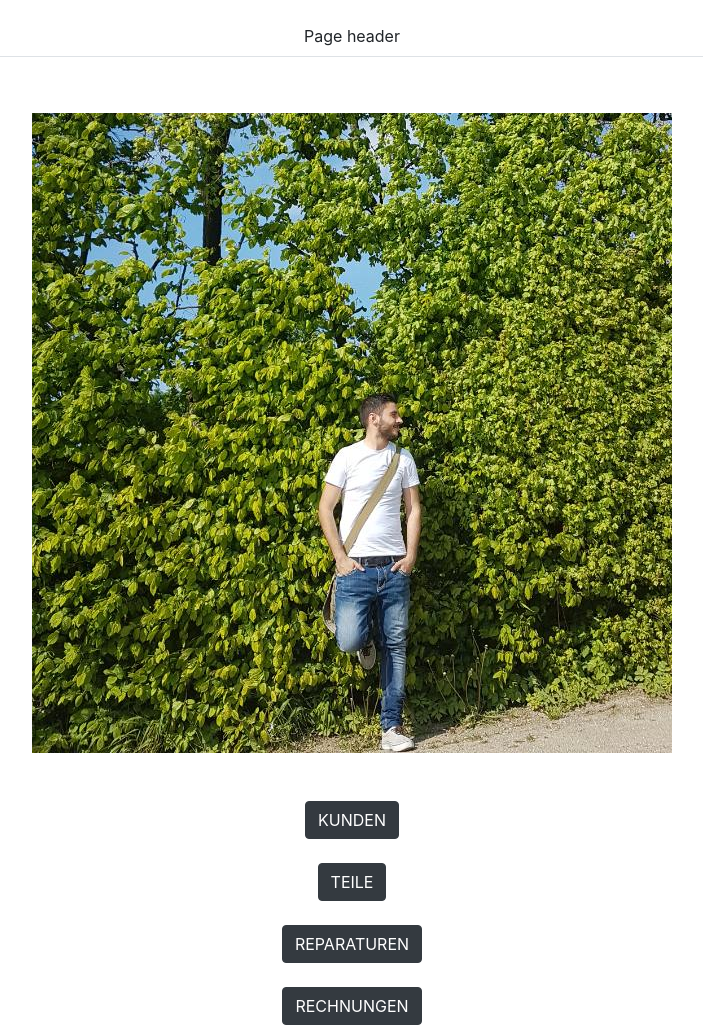
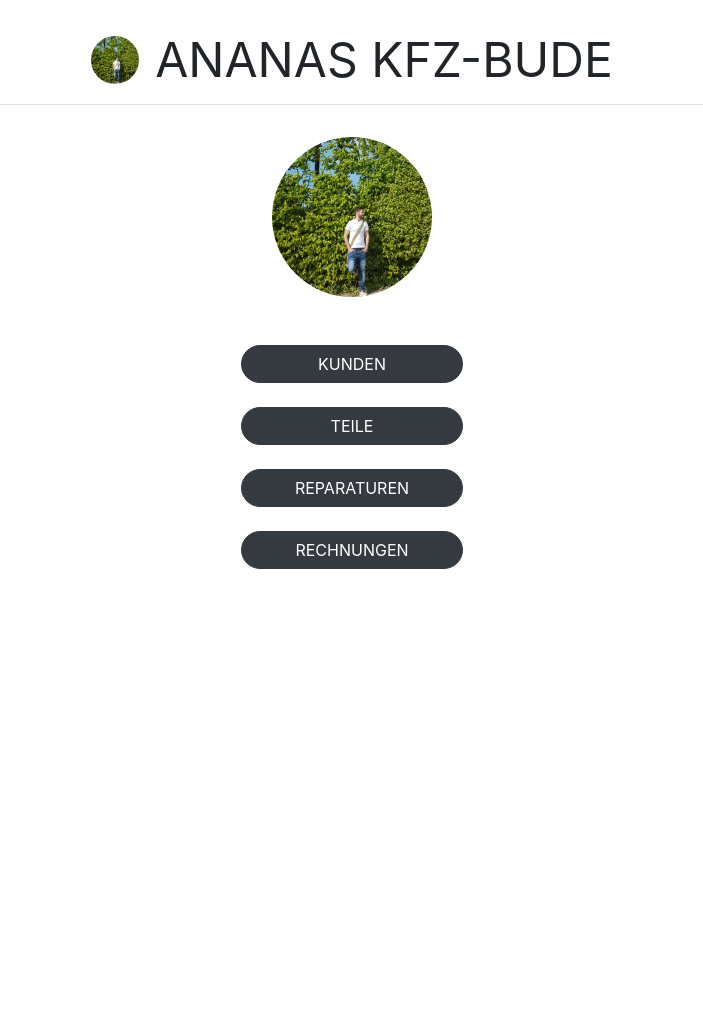
Before and after one commit to GianlucaHeilinger/KFZAnanasBude, a PHP site: page / in a window 1280 px wide. Shown: the whole page, without its empty margins (288-991 px from the left). After the commit the page ends 569 px from the top, so only its background shows below. Run offline with PHP 8.4, Linux system fonts and the light colour scheme.

Commit message:
init commit

```diff
--- a/index.php
+++ b/index.php
@@ -9,26 +9,25 @@
     <title>ANANAS KFZ-BUDE</title>
 
     <link rel="stylesheet" href="https://stackpath.bootstrapcdn.com/bootstrap/4.1.3/css/bootstrap.min.css" integrity="sha384-MCw98/SFnGE8fJT3GXwEOngsV7Zt27NXFoaoApmYm81iuXoPkFOJwJ8ERdknLPMO" crossorigin="anonymous">
-
+    <link rel="stylesheet" href="static/css/main.css">
 </head>
 <body>
 
 <div class="container">
     <div class="pb-2 mt-4 mb-2 border-bottom">
-        <center>Page header</center>
+        <center><img class="logosmall" src="static/img/pp.jpg" /><span class="logotext">ANANAS KFZ-BUDE</span></center>
     </div>
     <br />
-    <br />
-    <center><img src="static/img/pp.jpg" /></center>
+    <center><img class="logo" src="static/img/pp.jpg" /></center>
     <br />
     <br />
-    <center><a class="btn btn-dark" href="kunden.php"<>KUNDEN<a/></center>
+    <center><a class="btn btn-dark indexlink" href="kunden.php"<>KUNDEN<a/></center>
     <br />
-    <center><a class="btn btn-dark" href="part_list.php">TEILE<a/></center>
+    <center><a class="btn btn-dark indexlink" href="part_list.php">TEILE<a/></center>
     <br />
-    <center><a class="btn btn-dark" href="#">REPARATUREN<a/></center>
+    <center><a class="btn btn-dark indexlink" href="#">REPARATUREN<a/></center>
     <br />
-    <center><a class="btn btn-dark" href="#">RECHNUNGEN<a/></center>
+    <center><a class="btn btn-dark indexlink" href="#">RECHNUNGEN<a/></center>
 
 </div>
 
--- /dev/null
+++ b/static/css/main.css
@@ -0,0 +1,29 @@
+body {
+    margin: 0;
+    padding: 0;
+}
+
+.logo {
+    width: 10rem;
+    height: 10rem;
+    border-radius: 50%;
+}
+
+.logosmall {
+    width: 3rem;
+    height: 3rem;
+    border-radius: 50%;
+    display: inline-block;
+    vertical-align: middle;
+}
+
+.logotext {
+    font-size: 3rem;
+    vertical-align: middle;
+    margin-left: 1rem;
+}
+
+a.indexlink {
+    width: 20%;
+    border-radius: 20px;
+}
```
